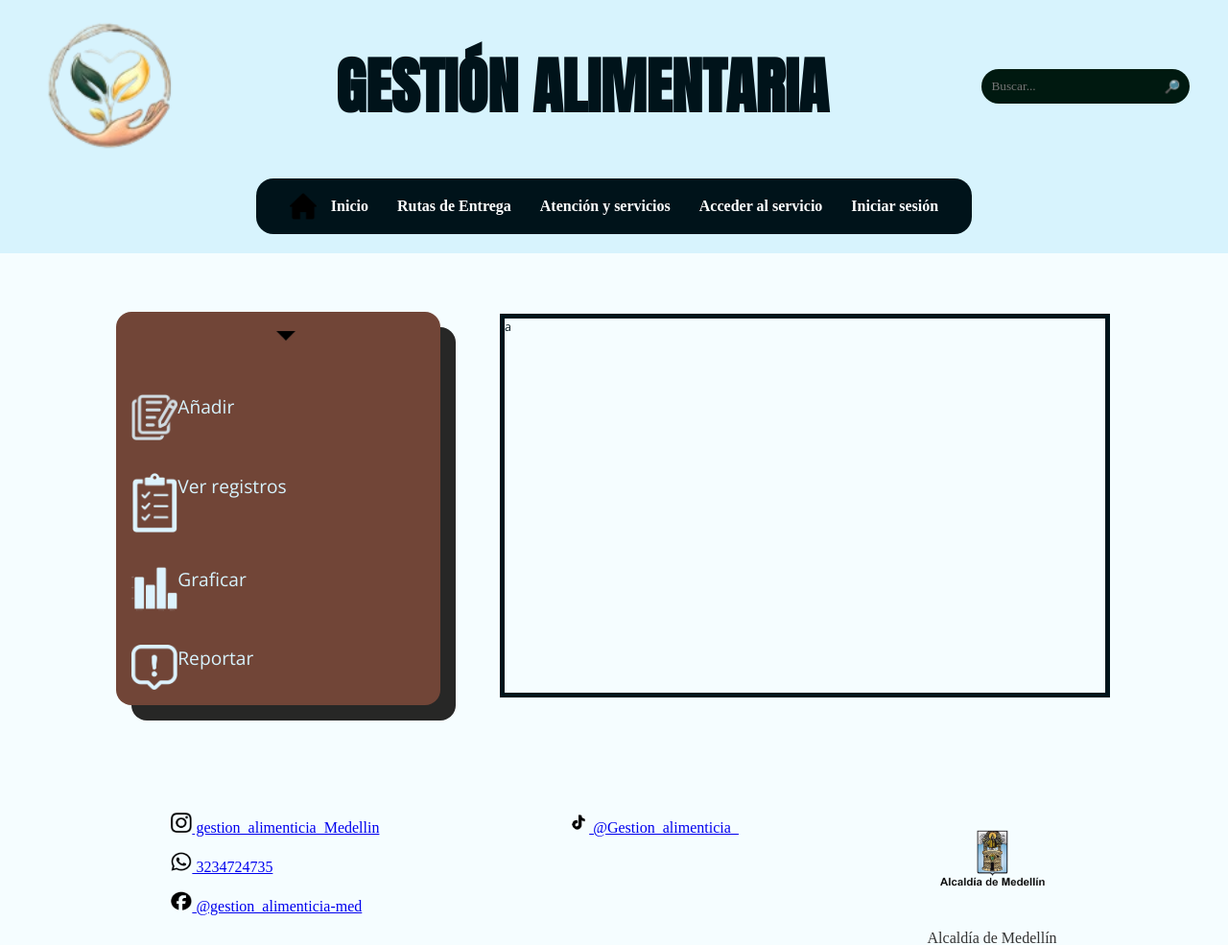
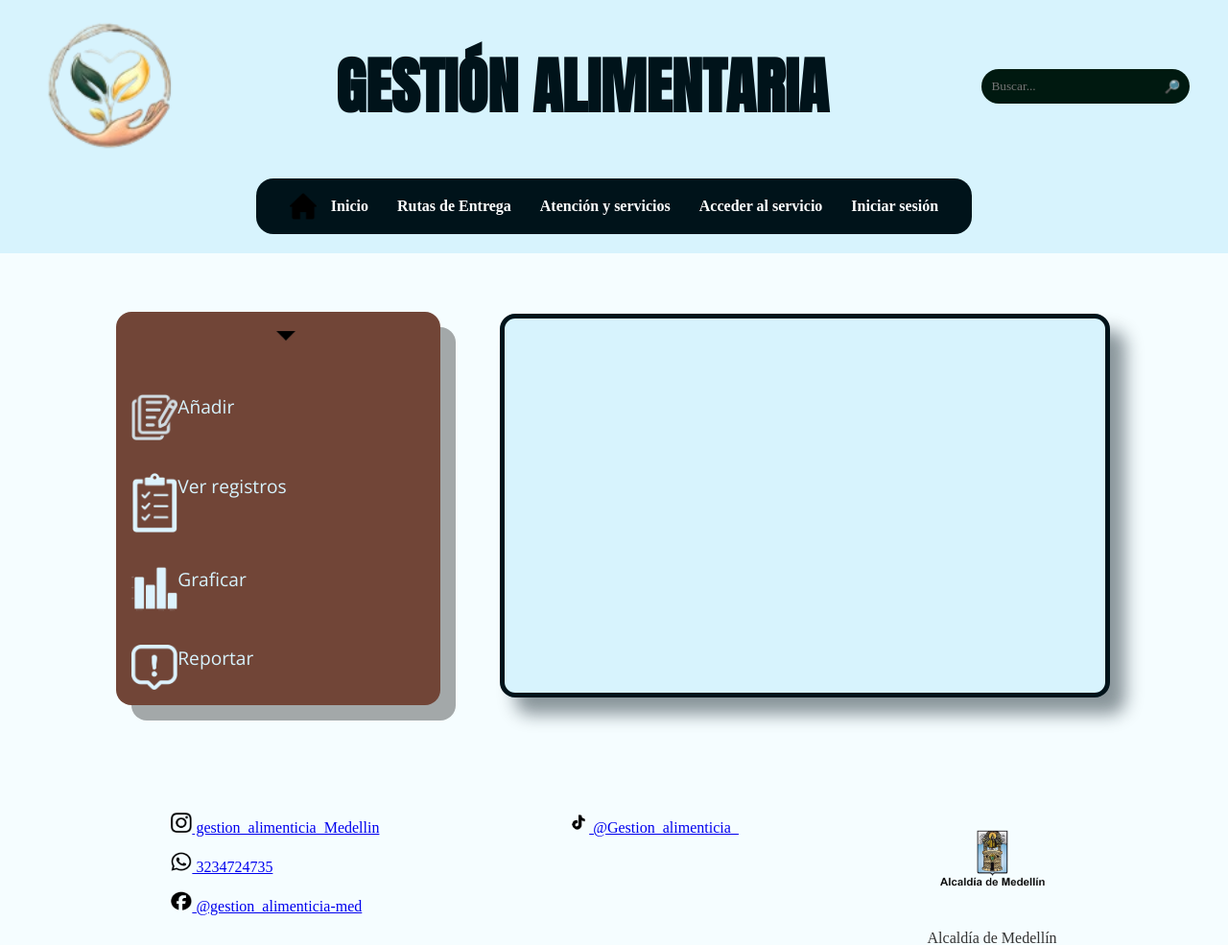
Before and after one commit to emanoob/Gestion-del-pae, a PHP site: page /html/app/app.php in a window 1280 px wide. Shown: the top 985 px of the page at 96% size. Run offline with PHP 8.4, Linux system fonts and the light colour scheme; some web fonts are replaced.

Commit message:
Diseño app

```diff
--- a/css/estilo.css
+++ b/css/estilo.css
@@ -1130,7 +1130,7 @@ APP PRINCIPAL
     gap:2.1rem;
     padding-bottom: 1rem;
     padding-left: 1rem;
-    box-shadow: #272726 1rem 1rem;
+    box-shadow: #27272665 1rem 1rem;
 }
 
 .hb-app img{
@@ -1158,6 +1158,12 @@ APP PRINCIPAL
 .option-app-item img{
     width: 15%;
 }
+
+.option-app-item p:hover{
+    color: var(--color-resaltar);
+    transform:translateY(-1px);
+}
+
 .app-forms{
     align-content: space-between;
     width: 100%;
@@ -1165,10 +1171,13 @@ APP PRINCIPAL
     border-width: 5px;
     border-color: #00131a;
     border-style:solid;
+    border-radius: 1rem;
     display: flex;
     flex-direction: column;
     background-color: transparent;
     min-height: 50vh;
     overflow-y: scroll ;
     max-height: 50vh;
+    background-color: #d7f3fd;
+    box-shadow:1rem 1.1rem 1.1rem #00131a71;
 }
--- a/html/app/app.php
+++ b/html/app/app.php
@@ -77,7 +77,7 @@
             </button>
         </section>
         <section class="app-forms">
-            <p>a</p>
+
         </section>
     </main>
 
```
